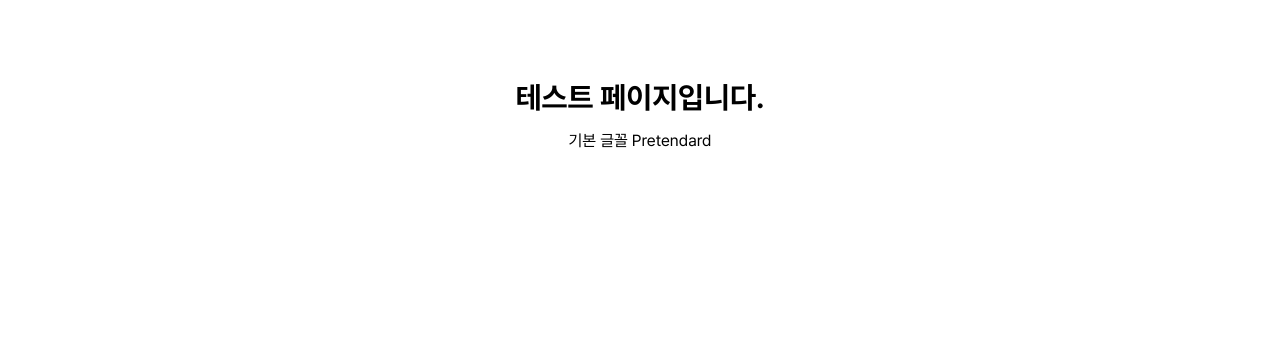
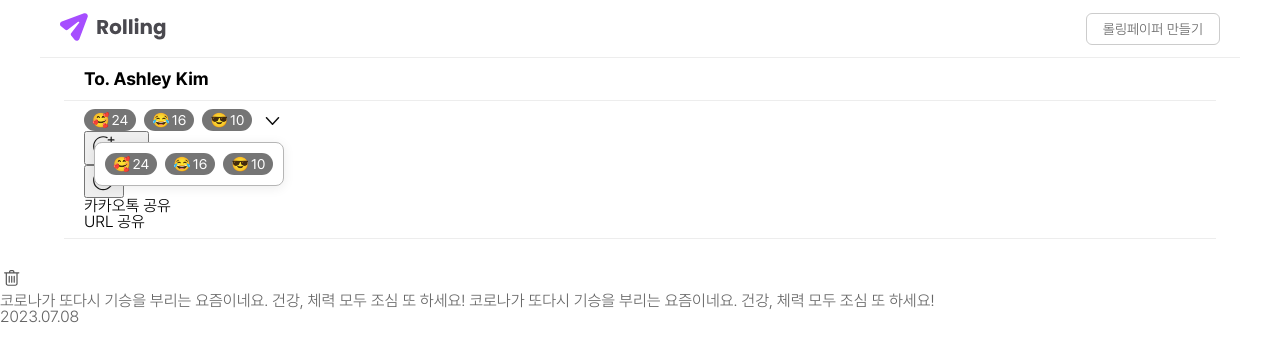
Before and after one commit to gyoyeon-kim/Rolling, a React (Create React App) app: page / in a window 1280 px wide. Shown: the top 362 px of the page. Built offline with nearby package versions, Linux system fonts and the light colour scheme.

Commit message:
UI 시작

```diff
--- a/src/App.js
+++ b/src/App.js
@@ -2,13 +2,13 @@ import React from "react";
 import { BrowserRouter as Router, Route, Routes } from "react-router-dom";
 import "./App.css";
 
-import Example from "./pages/Example";
+import Post_HS from "./pages/post_HS";
 
 function App() {
   return (
     <Router>
       <Routes>
-        <Route path="/" element={<Example />} />
+        <Route path="/" element={<Post_HS />} />
         {/*다른 페이지를 추가하시면 됩니다.*/}
       </Routes>
     </Router>
--- /dev/null
+++ b/src/pages/post_HS.css
@@ -0,0 +1,73 @@
+
+html,body{ position:relative; font-family:'Pretendard', sans-serif; font-size:1em; font-weight:300; -webkit-text-size-adjust: 100%; }
+
+/*reset*/
+html, body, div, span, applet, object, iframe, h1, h2, h3, h4, h5, h6, p, blockquote, pre, a, abbr, acronym, address, big, cite, code, del, dfn, em, img, ins, kbd, q, s, samp, small, strike, strong, sub, sup, tt, var, b, u, i, center, dl, dt, dd, ol, ul, li, fieldset, form, label, legend, table, caption, tbody, tfoot, thead, tr, th, td, article, aside, canvas, details, embed, figure, figcaption, footer, header, hgroup, menu, nav, output, ruby, section, summary, time, mark, audio, video { margin:0; padding:0; border:0; vertical-align:baseline; box-sizing: border-box;  }
+
+body { line-height:1 }
+ol, ul { list-style:none; padding:0; margin:0 }
+blockquote, q { quotes:none }
+blockquote:before, blockquote:after, q:before, q:after { content:''; content:none }
+table { border-collapse:collapse; border-spacing:0 }
+a { text-decoration:none; color:#666 }
+em,i{ font-style:normal }
+
+fieldset { min-width: 0; padding: 0; margin: 0; border: 0; }
+input[type="text"],input[type="submit"],input[type="button"],textarea,select,select option{ font-family:'Noto Sans Korean', sans-serif;  box-sizing: border-box; }
+input[type="search"] { box-sizing: border-box; }
+input[type="radio"], input[type="checkbox"] { line-height: normal; }
+input[type="file"] { display:inline-block; }
+input[type="range"] { display: block; width: 100%; }
+select[multiple], select[size] { height: auto; }
+input[type="file"]:focus, input[type="radio"]:focus, input[type="checkbox"]:focus { outline: thin dotted; outline: 5px auto; outline-offset: -2px; }
+textarea { height: auto !important; box-sizing: border-box; }
+/*reset end*/
+
+.blind { position:absolute; overflow:hidden; width:1px; height:1px; padding:0; margin-top:-1px; font-size:0; line-height:0; text-indent:-9999px}
+caption,legend { overflow:hidden; width:0px; height:0px; padding:0; font-size:0; line-height:0; text-indent:-9999px}
+
+
+/*이현선 작업 시작*/
+
+.container { width: 100%; margin: 0 auto;}
+
+header .container {display: flex; justify-content: space-between; align-items: center; padding: 12px 20px; border-bottom: 1px solid #EDEDED;}
+header .container a {}
+header .container .btn_making {font-size: var(--font-size-14); letter-spacing: calc(var(--font-size) * 0.005); padding: 8px 16px; border: 1px solid #ccc; border-radius: 6px;}
+
+main .postHeader {}
+main .postHeader .container {}
+main .postHeader .container .leftWrap {border-bottom: 1px solid #EDEDED; padding: 12px 20px;}
+main .postHeader .container .leftWrap p {font-size: var(--font-size-18); font-weight: 700; letter-spacing: calc(var(--font-size) * 0.001);}
+main .postHeader .container .rightWrap {border-bottom: 1px solid #EDEDED; padding: 8px 20px;}
+main .postHeader .container .rightWrap .emojiReactionWrap {}
+main .postHeader .container .rightWrap .emojiReactionWrap .emojiCollection {display: flex; gap: 8px; align-items: center;}
+main .postHeader .container .rightWrap .emojiReactionWrap .emojiCollection .emojiTop3List {display: flex; gap: 8px;}
+main .postHeader .container .rightWrap .emojiReactionWrap .emojiCollection .emojiTop3List li {padding: 4px 8px; border-radius: 32px; background-color: #0000008A; display: inline-flex; color: #fff; gap: 2px; font-size: var(--font-size-14); font-weight: 400; letter-spacing: calc(var(--font-size) * 0.005);}
+main .postHeader .container .rightWrap .emojiReactionWrap .emojiCollection .emojiAllList {position: relative;}
+main .postHeader .container .rightWrap .emojiReactionWrap .emojiCollection .emojiAllList button {border: none; background: none; padding: 0; width: 24px;}
+main .postHeader .container .rightWrap .emojiReactionWrap .emojiCollection .emojiAllList ul {position: absolute; top: 30px; right: 0; border: 1px solid #b6b6b6; background-color: #fff; display: flex; padding: 10px; border-radius: 8px; gap: 8px; box-shadow: 0px 2px 12px rgba(0, 0, 0, 0.08);}
+main .postHeader .container .rightWrap .emojiReactionWrap .emojiCollection .emojiAllList ul li {flex: 1 1 calc(33.333% - 10px); padding: 4px 8px; border-radius: 32px; background-color: #0000008A; display: inline-flex; color: #fff; gap: 2px; font-size: var(--font-size-14); font-weight: 400; letter-spacing: calc(var(--font-size) * 0.005);}
+
+/*=================
+태블릿 기본 세팅
+===================*/
+@media all and (min-width:768px) {
+
+}
+
+/*=================
+데스크탑 기본 세팅
+===================*/
+ @media all and ( min-width:1024px){
+
+  .container { max-width: 1200px; padding: 0 24px; /* 중앙 정렬 */}
+
+ }
+
+/* 미디어 쿼리: 화면 너비가 1248px 이하일 때 */
+@media all and ( min-width:1248px){
+
+ }
+
+/*이현선 작업 끝*/
--- /dev/null
+++ b/src/pages/post_HS.js
@@ -0,0 +1,115 @@
+import React from "react";
+import "./post_HS.css";
+
+// 이미지 import
+import logo from "../images/logo.svg";
+import arrowBottom from "../images/arrow_bottom.svg";
+import addEmoji from "../images/ico_add.svg";
+import plusIcon from "../images/plus.svg";
+import deleteIcon from "../images/ico_delete.svg";
+
+function Post() {
+  // 이모티콘과 그에 대한 반응 카운트
+  const EMOJI_DATA = [
+    { emoji: "🥰", count: 24 },
+    { emoji: "😂", count: 16 },
+    { emoji: "😎", count: 10 },
+    // 추가적인 이모티콘도 필요에 따라 여기에 추가할 수 있음
+  ];
+
+  return (
+    <>
+      <header>
+        <div className="container">
+          <a href="#" className="logo">
+            <img src={logo} alt="롤링페이퍼 로고" />
+          </a>
+          <a href="#" className="btn_making">롤링페이퍼 만들기</a>
+        </div>
+      </header>
+      <main>
+        <h1 className="blind">보낸 롤링페이퍼 리스트</h1>
+        {/* postHeader 시작 */}
+        <div className="postHeader">
+          <div className="container">
+            <div className="leftWrap">
+              <p>To. Ashley Kim</p>
+            </div>
+            <div className="rightWrap">
+              <div className="emojiReactionWrap">
+                <div className="emojiCollection">
+                  <ul className="emojiTop3List">
+                    {EMOJI_DATA.map((emoji, index) => (
+                      <li key={index}>
+                        <em>{emoji.emoji}</em><span>{emoji.count}</span>
+                      </li>
+                    ))}
+                  </ul>
+                  <div className="emojiAllList">
+                    <button>
+                      <img src={arrowBottom} alt="이모지 전체보기" />
+                    </button>
+                    <ul>
+                      {EMOJI_DATA.map((emoji, index) => (
+                        <li key={index}>
+                          <em>{emoji.emoji}</em><span>{emoji.count}</span>
+                        </li>
+                      ))}
+                    </ul>
+                  </div>
+                </div>
+                <div className="emojiPicker">
+                  <button>
+                    <img src={addEmoji} alt="이모지 추가하기" />추가
+                  </button>
+                  <div></div>
+                </div>
+              </div>
+              <div className="shareSnsWrap">
+                <button>
+                  <img src={addEmoji} alt="이모지 추가하기" />
+                </button>
+                <ul>
+                  <li>카카오톡 공유</li>
+                  <li>URL 공유</li>
+                </ul>
+              </div>
+            </div>
+          </div>
+        </div>
+        {/* postHeader 끝 */}
+
+        <div className="post">
+          <ul className="postCardContainer">
+            <li className="addPostCard">
+              <a href="#">
+                <span>
+                  <img src={plusIcon} alt="이모지 추가하기" />
+                </span>
+              </a>
+            </li>
+            <li className="savedPostCard">
+              <a href="#">
+                <div className="cardInfo">
+                  <div className="photo"></div>
+                  <div className="fromName"></div>
+                  <a className="btnDelete">
+                    <img src={deleteIcon} alt="삭제하기" />
+                  </a>
+                </div>
+                <p className="content">
+                  코로나가 또다시 기승을 부리는 요즘이네요. 건강, 체력 모두
+                  조심 또 하세요! 코로나가 또다시 기승을 부리는 요즘이네요.
+                  건강, 체력 모두 조심 또 하세요!
+                </p>
+                <span className="date">2023.07.08</span>
+              </a>
+            </li>
+          </ul>
+        </div>
+      </main>
+    </>
+  );
+}
+
+export default Post;
```
Also changed, not shown: package.json (+6 -3 lines), src/images/ico_emoji.png (added), 1 other file (tests, documents, lock files or other folders).
